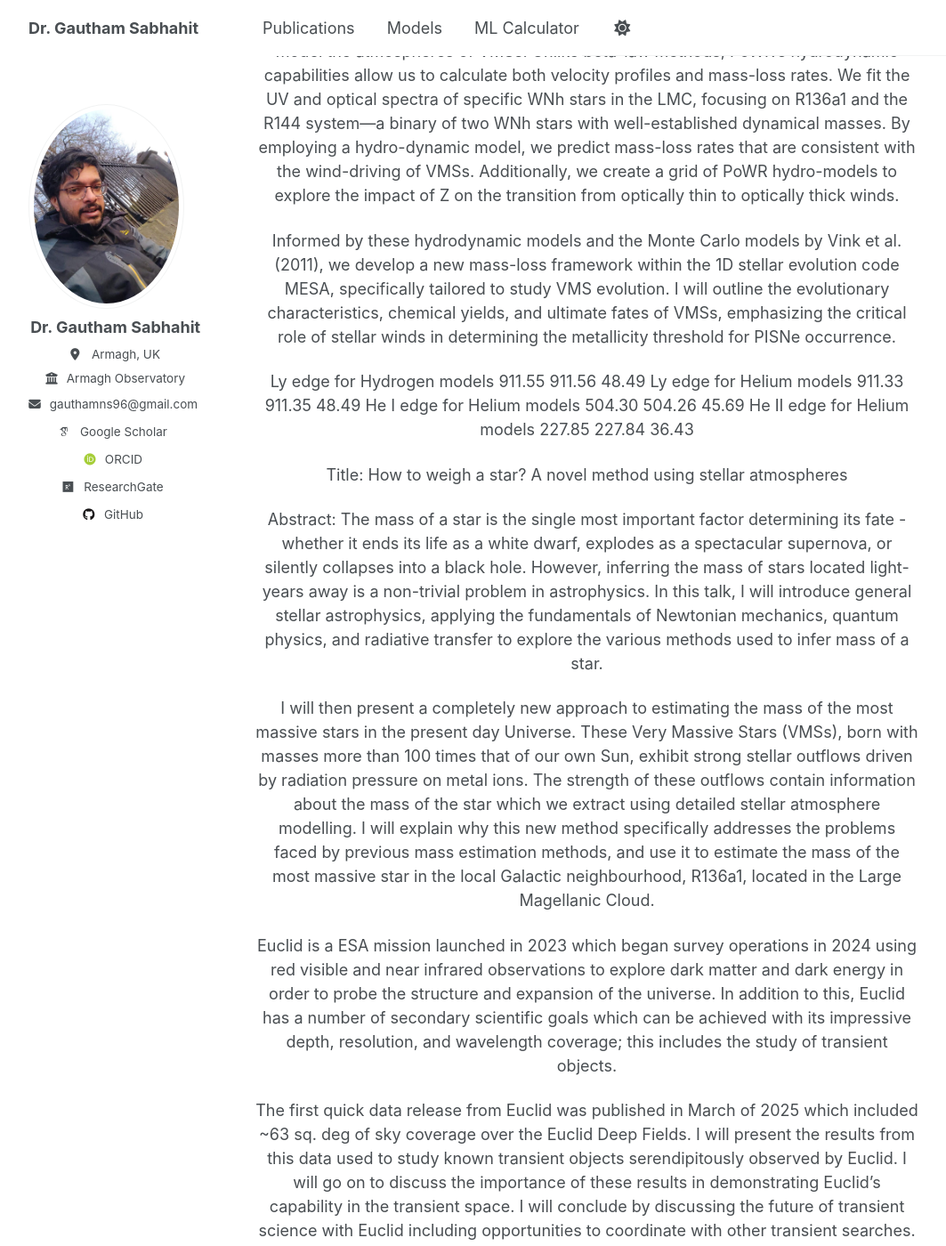
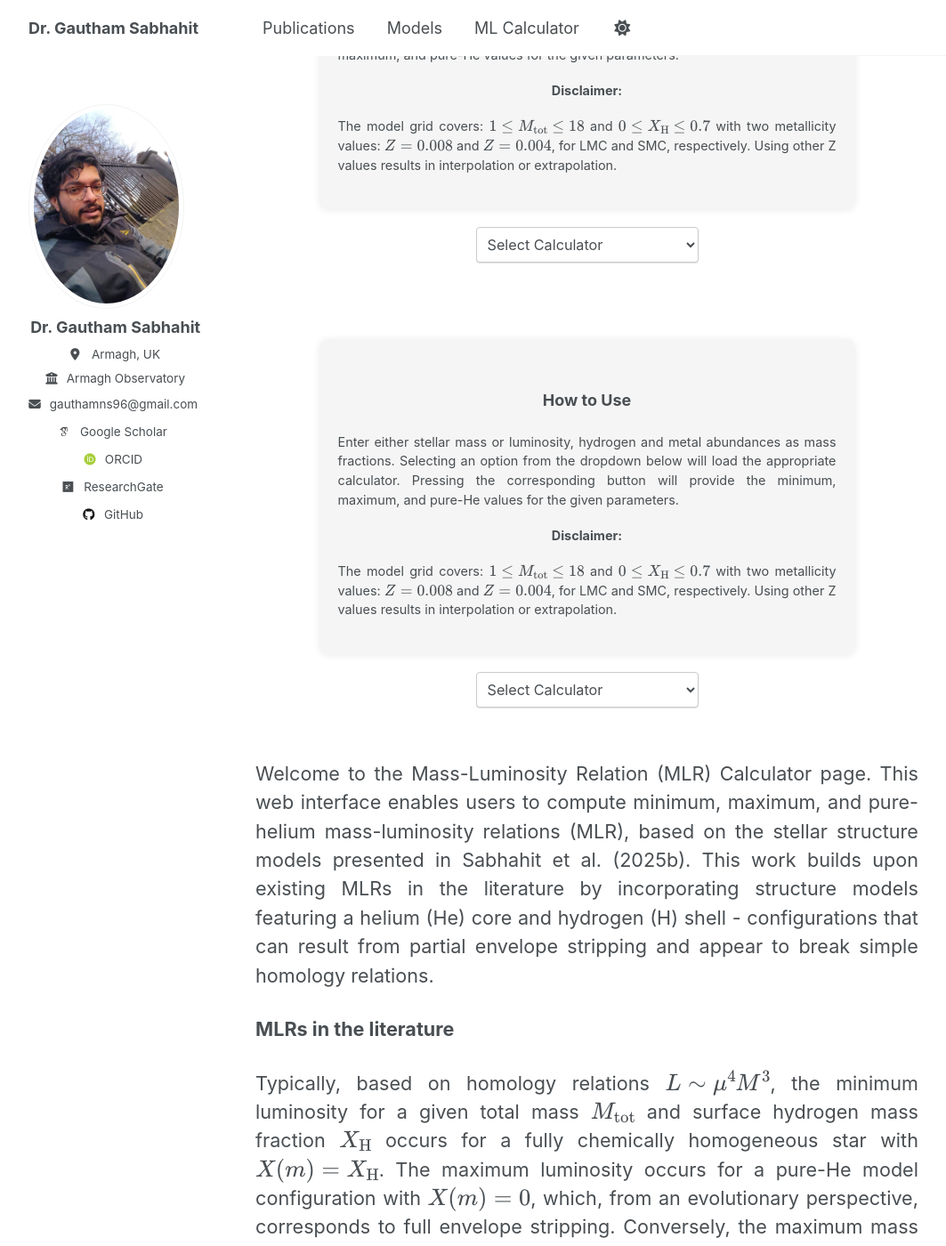
Before and after one commit to Mdot-com/mdot.com, a Jekyll site: the page built from ml-calculator.md, in a window 1280 px wide and 1400 px high, scrolled down 348 px. Shown: the whole window at 89% size, without its empty margins (6-1069 px from the left). Built offline with Jekyll 4.4.1, drawn with Linux system fonts in a browser that asks for light colours; some web fonts are replaced; our own code applies the rules of GitHub Pages for plain Markdown files; some of the changed text lies outside the part shown.

Commit message:
Update ml-calculator.md

```diff
--- a/ml-calculator.md
+++ b/ml-calculator.md
@@ -1,40 +1,3 @@
-Very massive stars (VMSs) have been observed in young massive clusters in the Local Universe. Their spectra are dominated by strong emission lines, classifying them as WNh stars, and indicating powerful stellar winds capable of driving chemical evolution. In the early Universe, where VMSs may have been more prevalent, lower metal content results in weaker winds, potentially allowing VMSs to form intermediate-mass black holes or trigger pair-instability supernovae (PISNe) toward the end of their lifecycle. Investigating the nature of stellar winds in VMSs across different metallicity (Z) environments is crucial for understanding how these stars evolve and die.
-
-We use the Potsdam Wolf-Rayet (PoWR) stellar atmosphere code to perform detailed radiative transfer calculations in the co-moving frame, coupled with hydrodynamics, to model the atmospheres of VMSs. Unlike beta-law methods, PoWR’s hydrodynamic capabilities allow us to calculate both velocity profiles and mass-loss rates. We fit the UV and optical spectra of specific WNh stars in the LMC, focusing on R136a1 and the R144 system—a binary of two WNh stars with well-established dynamical masses. By employing a hydro-dynamic model, we predict mass-loss rates that are consistent with the wind-driving of VMSs. Additionally, we create a grid of PoWR hydro-models to explore the impact of Z on the transition from optically thin to optically thick winds.
-
-Informed by these hydrodynamic models and the Monte Carlo models by Vink et al. (2011), we develop a new mass-loss framework within the 1D stellar evolution code MESA, specifically tailored to study VMS evolution. I will outline the evolutionary characteristics, chemical yields, and ultimate fates of VMSs, emphasizing the critical role of stellar winds in determining the metallicity threshold for PISNe occurrence.
-
-
-
-
-
-
- Ly edge for Hydrogen models       911.55    911.56             48.49
- Ly edge for Helium models         911.33    911.35             48.49
- He I edge for Helium models       504.30    504.26             45.69
- He II edge for Helium models      227.85    227.84             36.43
-
-
-
-
-Title: How to weigh a star? A novel method using stellar atmospheres
-
-Abstract: The mass of a star is the single most important factor determining its fate - whether it ends its life as a white dwarf, explodes as a spectacular supernova, or silently collapses into a black hole. However, inferring the mass of stars located light-years away is a non-trivial problem in astrophysics. In this talk, I will introduce general stellar astrophysics, applying the fundamentals of Newtonian mechanics, quantum physics, and radiative transfer to explore the various methods used to infer mass of a star.
-
-I will then present a completely new approach to estimating the mass of the most massive stars in the present day Universe. These Very Massive Stars (VMSs), born with masses more than 100 times that of our own Sun, exhibit strong stellar outflows driven by radiation pressure on metal ions. The strength of these outflows contain information about the mass of the star which we extract using detailed stellar atmosphere modelling. I will explain why this new method specifically addresses the problems faced by previous mass estimation methods, and use it to estimate the mass of the most massive star in the local Galactic neighbourhood, R136a1, located in the Large Magellanic Cloud.
-
-
-
-Euclid is a ESA mission launched in 2023 which began survey operations in 2024 using red visible and near infrared observations to explore dark matter and dark energy in order to probe the structure and expansion of the universe. In addition to this, Euclid has a number of secondary scientific goals which can be achieved with its impressive depth, resolution, and wavelength coverage; this includes the study of transient objects.
-
-The first quick data release from Euclid was published in March of 2025 which included ~63 sq. deg of sky coverage over the Euclid Deep Fields. I will present the results from this data used to study known transient objects serendipitously observed by Euclid. I will go on to discuss the importance of these results in demonstrating Euclid’s capability in the transient space. I will conclude by discussing the future of transient science with Euclid including opportunities to coordinate with other transient searches.
-
-
-
-
-
-
-
 
 ---
 layout: default
```
